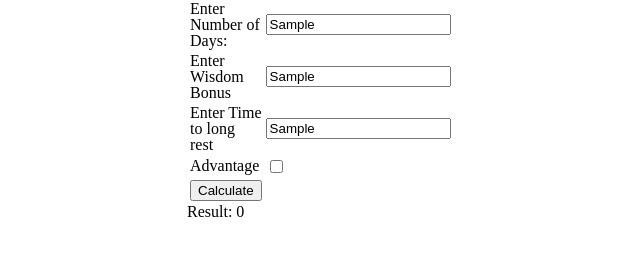
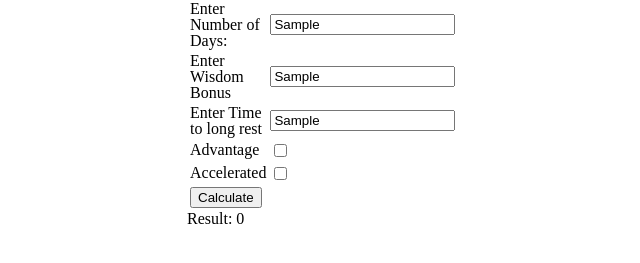
Before and after one commit to Or1cle/Or1cle.github.io, a plain HTML site: page index.html in a window 1280 px wide. Both pictures are taken after typing "Sample", "Sample", "Sample" into the empty fields and a click on the button "Calculate". Shown: the part 109-372 px from the top of the page, without its empty margins (325-965 px from the left). Drawn offline with Linux system fonts and the light colour scheme.

Commit message:
Add files via upload

```diff
--- a/index.html
+++ b/index.html
@@ -26,6 +26,7 @@
 		var wis = parseInt(document.getElementById("wis").value);
 		var longrest = parseInt(document.getElementById("lr").value);
     var adv = document.getElementById('advantage');
+    var acc = document.getElementById('acc');
     //Every two days player must sleep
     //Days spent is halved and rounded down to account for a loong rest
     //Time spent resting is then subtracted from the total
@@ -42,7 +43,6 @@
     for(var i = 0; i < days/2; i++){
       var roll = parseInt(rollDice(adv));
       roll += wis;
-      roll = roll/2;
       roll = roll*1.5;
       result += roll;
     }
@@ -62,6 +62,11 @@
       }
     }
     //Rounds down
+    if(acc.checked){
+      result = result*2;
+    }
+
+
     console.log("Result: "+ Math.floor(result));
     var myDiv = document.getElementById("content");
     myDiv.innerHTML = "Result: "+ Math.floor(result);
@@ -95,6 +100,8 @@
       <td><input type="text" id="lr" size="20"><br>
     <tr><td><label for="txtSchoolName">Advantage</label>
       <td><input type="checkbox" id="advantage"><br>
+    <tr><td><label for="txtSchoolName">Accelerated</label>
+      <td><input type="checkbox" id="acc"><br>
     <tr><td><button onclick="calc()" type="button" class="button button1">Calculate</button>
   </table>
 <div id="content"></div>
```
